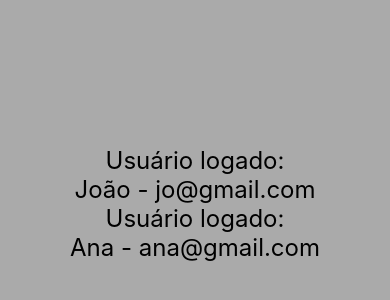
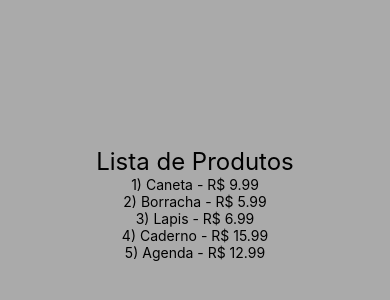
Before and after one commit to tomrobson/React-Native-Exercicio, a React Native app: screen / in a window 390 px wide. Shown: the part 218-518 px from the top of the page. Built offline with nearby package versions, Linux system fonts and the light colour scheme.

Commit message:
Utilizando map

```diff
--- a/src/App.js
+++ b/src/App.js
@@ -1,6 +1,7 @@
 import React from 'react'
 import { View, StyleSheet } from 'react-native'
 
+import ListaProdutos from './components/Produtos/ListaProdutos'
 import UsuarioLogado from './components/UsuarioLogado'
 import Familia from './components/Relacao/Familia'
 import Membro from './components/Relacao/Membro'
@@ -19,12 +20,14 @@
 
 export default () => (
     <View style={style.App}>
-        <UsuarioLogado usuario = {{ nome: 'João', email: 'jo@gmail.com' }} />
+        <ListaProdutos />
+
+        {/* <UsuarioLogado usuario = {{ nome: 'João', email: 'jo@gmail.com' }} />
         <UsuarioLogado usuario = {{ nome: 'Ana' }} />
         <UsuarioLogado usuario = {{ email: 'ana@gmail.com' }} />
         <UsuarioLogado usuario = {null} />
         <UsuarioLogado usuario = {{}} />
-        <UsuarioLogado usuario = {{ nome: 'Ana', email: 'ana@gmail.com' }} />
+        <UsuarioLogado usuario = {{ nome: 'Ana', email: 'ana@gmail.com' }} /> */}
 
         {/* <Familia>
             <Membro nome = "Bia" sobrenome = "Silva" />
--- /dev/null
+++ b/src/components/Produtos/ListaProdutos.js
@@ -0,0 +1,24 @@
+import React from 'react'
+import { Text } from 'react-native'
+
+import Estilo from '../estilo'
+import produtos from './produtos'
+
+export default props => {
+    function obterLista() {
+        return produtos.map(p => {
+            return (
+                <Text key={p.id}>{p.id}) {p.nome} - R$ {p.preco}</Text>
+            )
+        })
+    }
+
+    return (
+        <>
+            <Text style={Estilo.txtG}>
+                Lista de Produtos
+            </Text>
+            {obterLista()}
+        </>
+    )
+}
--- /dev/null
+++ b/src/components/Produtos/produtos.js
@@ -0,0 +1,7 @@
+export default [
+    {id: 1, nome: 'Caneta', preco: 9.99},
+    {id: 2, nome: 'Borracha', preco: 5.99},
+    {id: 3, nome: 'Lapis', preco: 6.99},
+    {id: 4, nome: 'Caderno', preco: 15.99},
+    {id: 5, nome: 'Agenda', preco: 12.99},
+]
```
